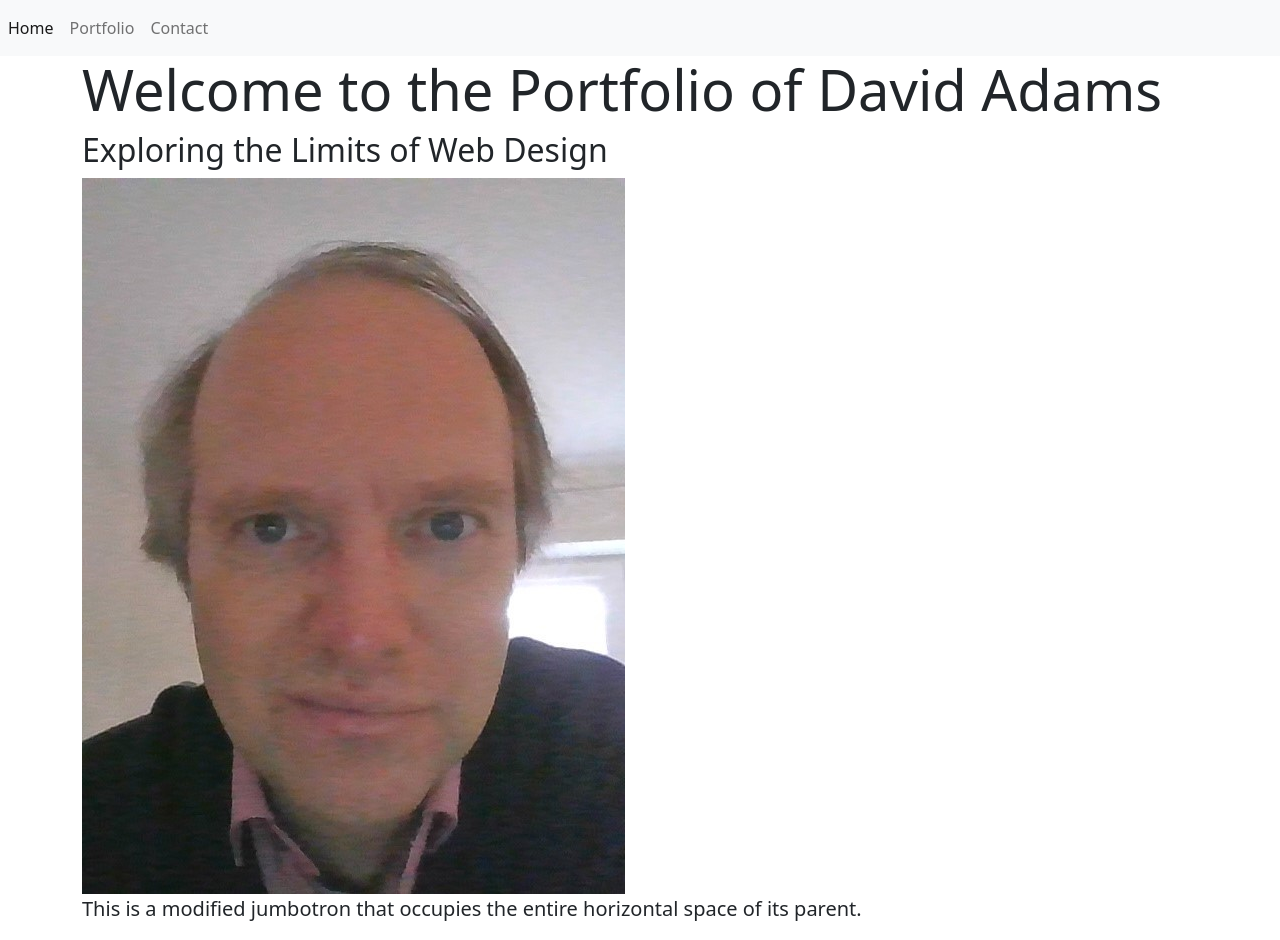
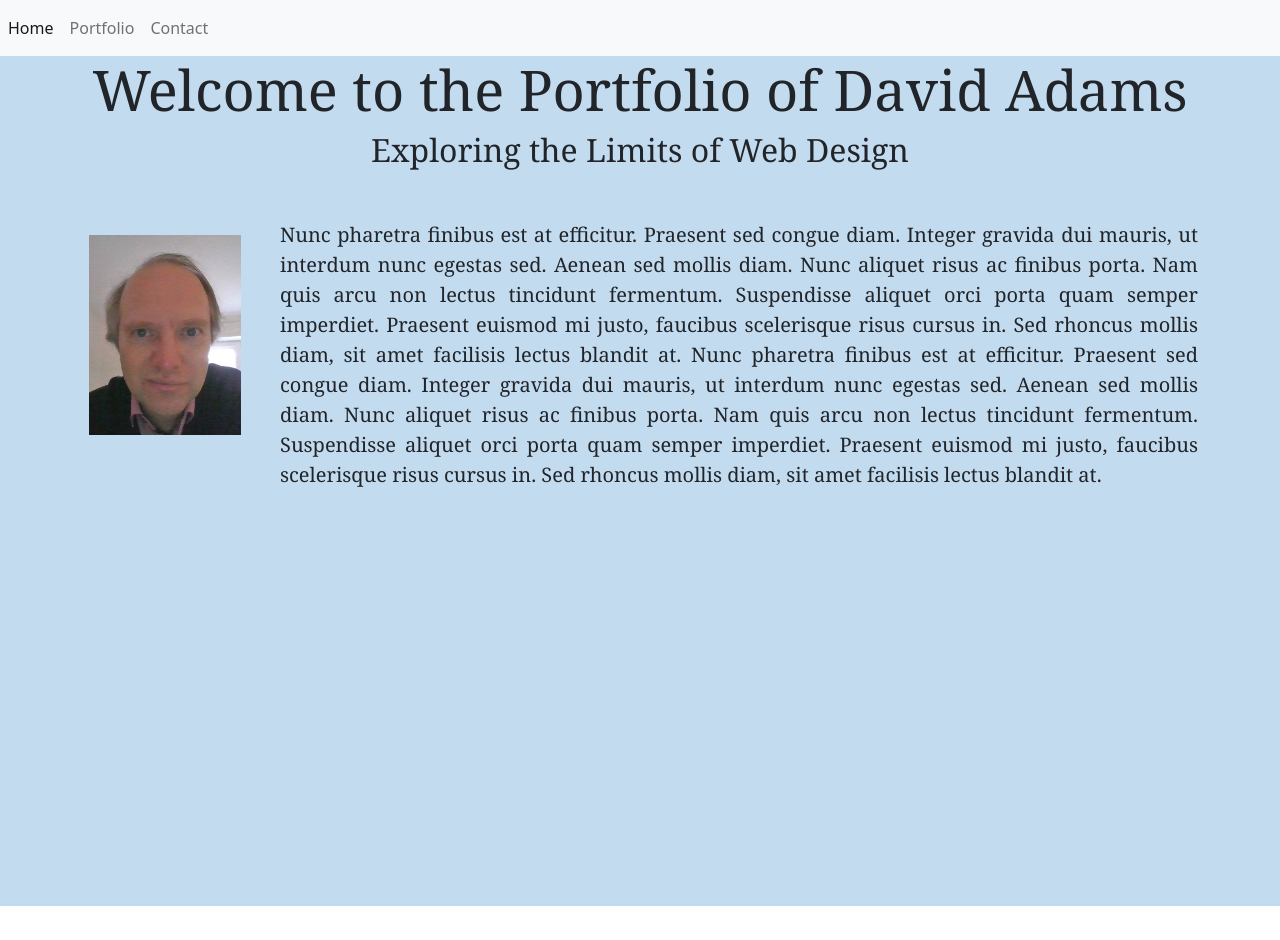
Before and after one commit to DavidBlueLamassu/React-Portfolio, a React (Create React App) app: page / in a window 1280 px wide. After the commit the page ends 906 px from the top, so only its background shows below. Built offline with nearby package versions, Linux system fonts and the light colour scheme.

Commit message:
Home page formatted

```diff
--- a/src/components/pages/Home.js
+++ b/src/components/pages/Home.js
@@ -1,14 +1,55 @@
 import React from "react";
+
+const styles = {
+  page: {
+    background: "rgb(195, 219, 239)",
+    fontFamily: "Cambria, Cochin, Georgia, Times, 'Times New Roman', serif"
+  },
+  header: {
+    textAlign: "center",
+  },
+  subHeader: {
+    textAlign: "center",
+    marginBottom: "50px"
+  },
+  imageTextContainer: {
+    paddingBottom: "400px"
+  },
+  imageBox: {
+    display: "flex",
+    justifyContent: "center"
+  },
+  image: {
+    height: "200px",
+    marginBottom: "25px",
+    marginTop: "15px"
+  },
+  text: {
+    paddingLeft: "20px",
+    textAlign: "justify"
+  }
+}
 
 function Home() {
   // Fluid Jumbotron https://getbootstrap.com/docs/4.3/components/jumbotron/
   return (
-    <div className="jumbotron jumbotron-fluid">
+    <div className="jumbotron jumbotron-fluid" style={styles.page}>
       <div className="container">
-        <h1 className="display-4">Welcome to the Portfolio of David Adams</h1>
-        <h2>Exploring the Limits of Web Design</h2>
-        <img alt="David Adams" src="./../assets/images/portrait.jpg" />
-        <p className="lead">This is a modified jumbotron that occupies the entire horizontal space of its parent.</p>
+        <h1 className="display-4" style={styles.header}>Welcome to the Portfolio of David Adams</h1>
+        <h2 style={styles.subHeader}>Exploring the Limits of Web Design</h2>
+      <div className="row" style={styles.imageTextContainer}>
+        <div className="col-lg-2 col-md-2 col-sm-2" style={styles.imageBox} >
+        <img alt="David Adams" src="./../assets/images/portrait.jpg" style={styles.image} />
+        </div>
+        <p className="lead col-lg-10 col-md-12 col-sm-12" style={styles.text}>Nunc pharetra finibus est at efficitur. Praesent sed congue diam.
+        Integer gravida dui mauris, ut interdum nunc egestas sed. Aenean sed mollis diam. Nunc aliquet risus ac finibus
+        porta. Nam quis arcu non lectus tincidunt fermentum. Suspendisse aliquet orci porta quam semper imperdiet. Praesent
+        euismod mi justo, faucibus scelerisque risus cursus in. Sed rhoncus mollis diam, sit amet facilisis lectus blandit at.
+        Nunc pharetra finibus est at efficitur. Praesent sed congue diam.
+        Integer gravida dui mauris, ut interdum nunc egestas sed. Aenean sed mollis diam. Nunc aliquet risus ac finibus
+        porta. Nam quis arcu non lectus tincidunt fermentum. Suspendisse aliquet orci porta quam semper imperdiet. Praesent
+        euismod mi justo, faucibus scelerisque risus cursus in. Sed rhoncus mollis diam, sit amet facilisis lectus blandit at.</p>
+      </div>
       </div>
     </div>
   );
```
